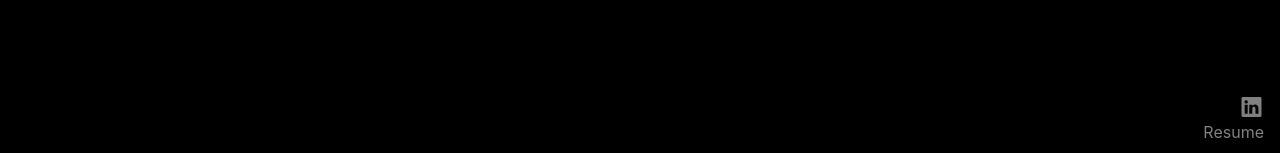
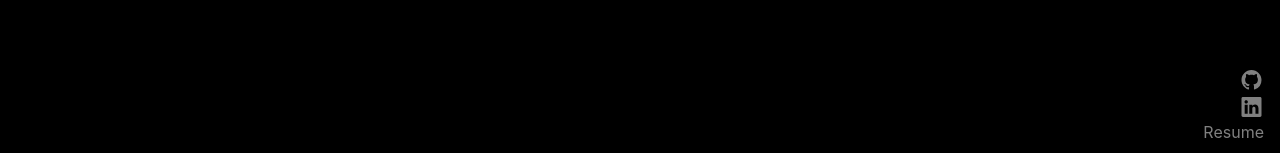
Before and after one commit to tygedavis/portfolio-v2, a React (Create React App) app: page / in a window 1280 px wide. Shown: the part 644-797 px from the top of the page. Built offline with nearby package versions, Linux system fonts and the light colour scheme.

Commit message:
Added GitHub Social link to the home page

```diff
--- a/src/Pages/Home.css
+++ b/src/Pages/Home.css
@@ -4,7 +4,7 @@
     padding-left: 1%;
 }
 
-.linkedInContainer{
+.socialLinkImage{
     display: flex;
     flex-direction: row;
     justify-content: end;
@@ -24,6 +24,14 @@
     fill: whitesmoke;
 }
 
+.bi-github {
+    fill: gray;
+    transition: fill .5s ease-out .5ms;
+}
+.bi-github:hover {
+    fill: whitesmoke;
+}
+
 .resumeLink {
     font-size: 1rem;
     text-decoration: none;
--- a/src/Pages/Home.js
+++ b/src/Pages/Home.js
@@ -1,6 +1,6 @@
 import React from 'react';
 import './Home.css';
-import { Link } from 'react-router-dom';
+import HomeSocialLinks from '../components/HomeSocialLinks';
 
 //Images
 
@@ -15,18 +15,7 @@ const Home = () => {
                     {/*<img className='headshot' src={headshot} alt='Tyge Davis, the developer' />*/}
                 </div>
                 <div className='socialLinks'>
-                    <div className='linkedInContainer'>
-                        <a href='https://www.linkedin.com/in/tygedavis/' target='_blank' rel='noopener noreferrer'>
-                            <svg xmlns='http://www.w3.org/2000/svg' width='25' height='25'
-                                 className='bi bi-linkedin' viewBox='0 0 16 20'>
-                                <path
-                                    d='M0 1.146C0 .513.526 0 1.175 0h13.65C15.474 0 16 .513 16 1.146v13.708c0 .633-.526 1.146-1.175 1.146H1.175C.526 16 0 15.487 0 14.854V1.146zm4.943 12.248V6.169H2.542v7.225h2.401zm-1.2-8.212c.837 0 1.358-.554 1.358-1.248-.015-.709-.52-1.248-1.342-1.248-.822 0-1.359.54-1.359 1.248 0 .694.521 1.248 1.327 1.248h.016zm4.908 8.212V9.359c0-.216.016-.432.08-.586.173-.431.568-.878 1.232-.878.869 0 1.216.662 1.216 1.634v3.865h2.401V9.25c0-2.22-1.184-3.252-2.764-3.252-1.274 0-1.845.7-2.165 1.193v.025h-.016a5.54 5.54 0 0 1 .016-.025V6.169h-2.4c.03.678 0 7.225 0 7.225h2.4z'/>
-                            </svg>
-                        </a>
-                    </div>
-                    <div className='resumeLinkContainer'>
-                        <Link to='/projects' className='resumeLink'>Resume</Link>
-                    </div>
+                    <HomeSocialLinks />
                 </div>
             </div>
         </div>
--- /dev/null
+++ b/src/components/HomeSocialLinks.js
@@ -0,0 +1,32 @@
+import React from 'react';
+import { Link } from 'react-router-dom';
+
+const HomeSocialLinks = () => {
+    return(
+        <div>
+            <div className='githubContainer socialLinkImage'>
+                <a href='https://github.com/tygedavis' target='_blank' rel='noopener noreferrer'>
+                    <svg xmlns="http://www.w3.org/2000/svg" width="25" height="25"
+                         className="bi bi-github" viewBox="0 0 16 20">
+                        <path
+                            d="M8 0C3.58 0 0 3.58 0 8c0 3.54 2.29 6.53 5.47 7.59.4.07.55-.17.55-.38 0-.19-.01-.82-.01-1.49-2.01.37-2.53-.49-2.69-.94-.09-.23-.48-.94-.82-1.13-.28-.15-.68-.52-.01-.53.63-.01 1.08.58 1.23.82.72 1.21 1.87.87 2.33.66.07-.52.28-.87.51-1.07-1.78-.2-3.64-.89-3.64-3.95 0-.87.31-1.59.82-2.15-.08-.2-.36-1.02.08-2.12 0 0 .67-.21 2.2.82.64-.18 1.32-.27 2-.27.68 0 1.36.09 2 .27 1.53-1.04 2.2-.82 2.2-.82.44 1.1.16 1.92.08 2.12.51.56.82 1.27.82 2.15 0 3.07-1.87 3.75-3.65 3.95.29.25.54.73.54 1.48 0 1.07-.01 1.93-.01 2.2 0 .21.15.46.55.38A8.012 8.012 0 0 0 16 8c0-4.42-3.58-8-8-8z"/>
+                    </svg>
+                </a>
+            </div>
+            <div className='linkedInContainer socialLinkImage'>
+                <a href='https://www.linkedin.com/in/tygedavis/' target='_blank' rel='noopener noreferrer'>
+                    <svg xmlns='http://www.w3.org/2000/svg' width='25' height='25'
+                         className='bi bi-linkedin' viewBox='0 0 16 20'>
+                        <path
+                            d='M0 1.146C0 .513.526 0 1.175 0h13.65C15.474 0 16 .513 16 1.146v13.708c0 .633-.526 1.146-1.175 1.146H1.175C.526 16 0 15.487 0 14.854V1.146zm4.943 12.248V6.169H2.542v7.225h2.401zm-1.2-8.212c.837 0 1.358-.554 1.358-1.248-.015-.709-.52-1.248-1.342-1.248-.822 0-1.359.54-1.359 1.248 0 .694.521 1.248 1.327 1.248h.016zm4.908 8.212V9.359c0-.216.016-.432.08-.586.173-.431.568-.878 1.232-.878.869 0 1.216.662 1.216 1.634v3.865h2.401V9.25c0-2.22-1.184-3.252-2.764-3.252-1.274 0-1.845.7-2.165 1.193v.025h-.016a5.54 5.54 0 0 1 .016-.025V6.169h-2.4c.03.678 0 7.225 0 7.225h2.4z'/>
+                    </svg>
+                </a>
+            </div>
+            <div className='resumeLinkContainer'>
+                <Link to='/projects' className='resumeLink'>Resume</Link>
+            </div>
+        </div>
+    )
+}
+
+export default HomeSocialLinks;
```
